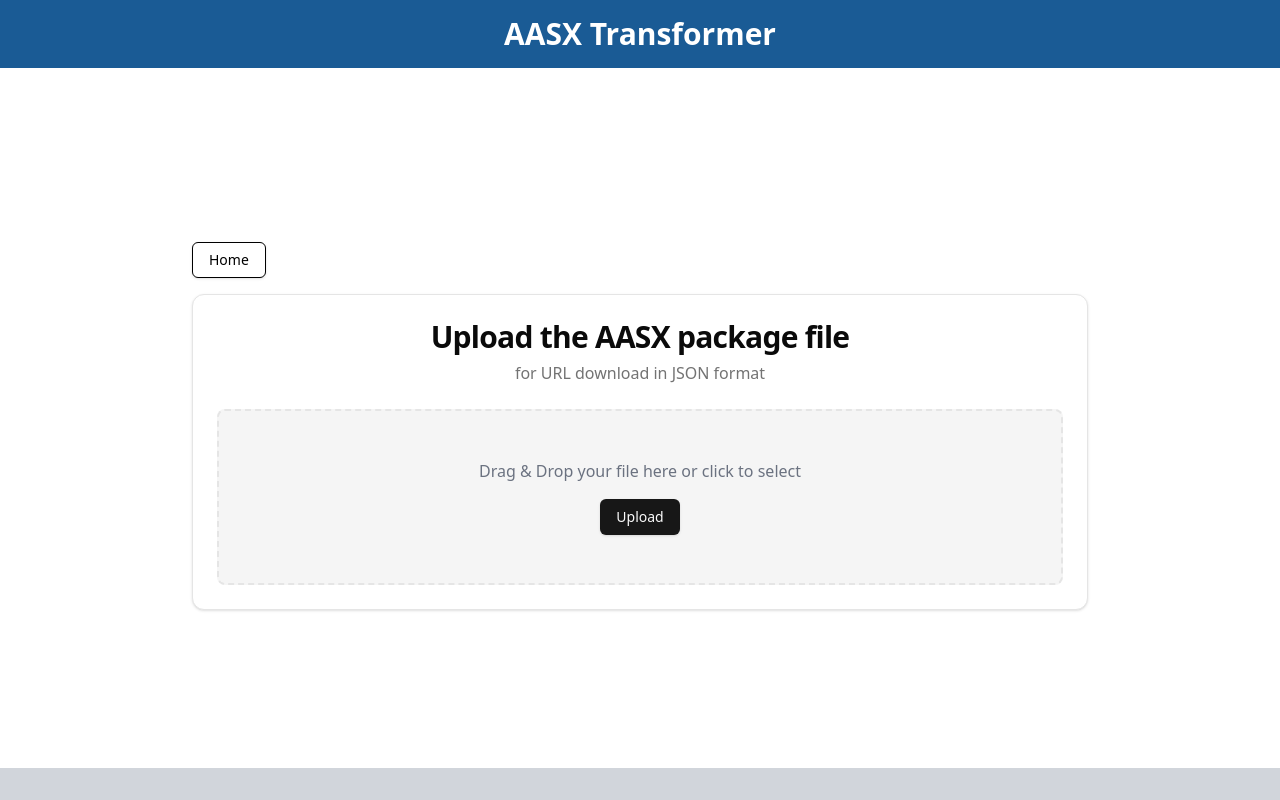
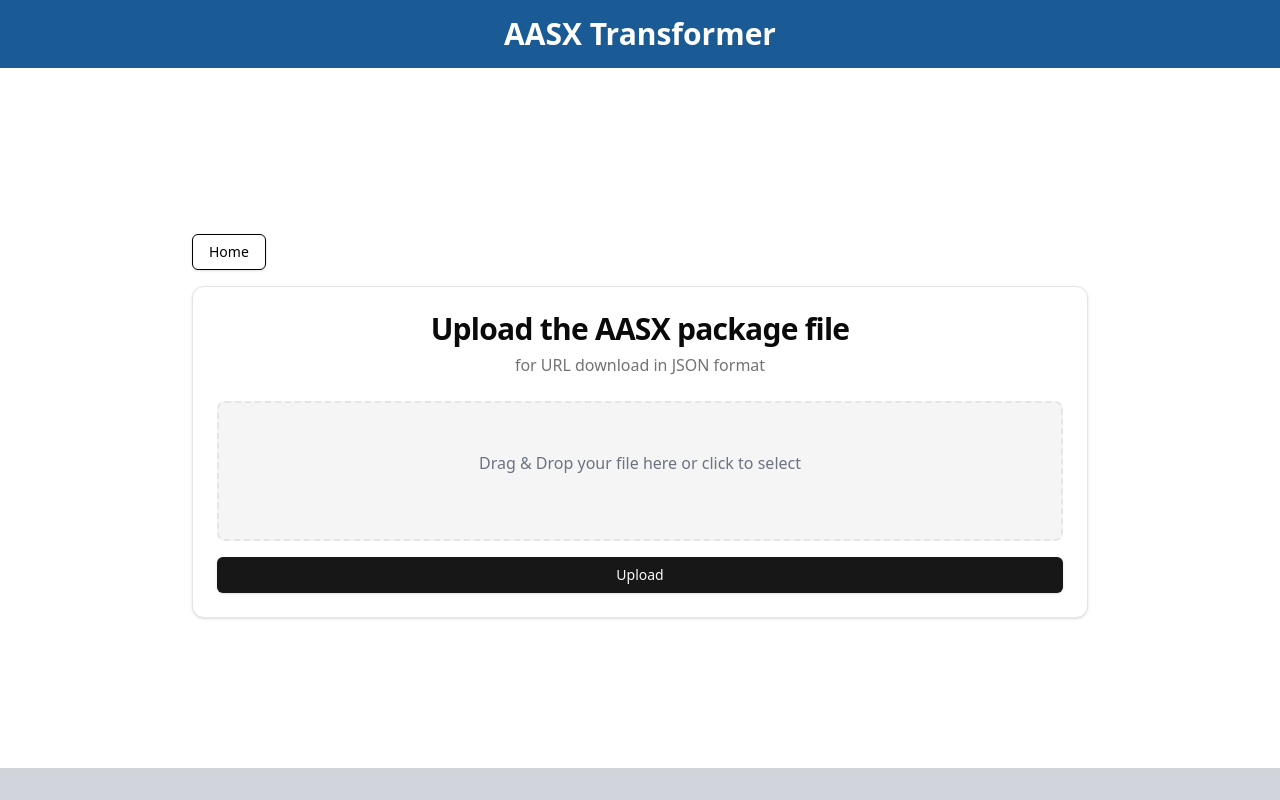
Before and after one commit to downying/AASX_Transformer, a Next.js app in the folder aasx-transformer/: page /main in a window 1280 px wide. Built offline with nearby package versions, Linux system fonts and the light colour scheme.

Commit message:
[Front] 업로드버튼 클릭 시 파일 선택 되는 오류 수정

```diff
--- a/aasx-transformer/src/app/main/page.tsx
+++ b/aasx-transformer/src/app/main/page.tsx
@@ -119,8 +119,7 @@ const MainPage = () => {
           {/* 업로드 영역 */}
           <CardContent>
             <div
-              className={`flex flex-col items-center justify-center p-12 border-2 border-dashed border-border rounded-lg bg-muted w-full max-w-5xl ${
-                isDragging ? "border-blue-500" : ""
+              className={`flex flex-col items-center justify-center p-12 border-2 border-dashed border-border rounded-lg bg-muted w-full max-w-5xl ${isDragging ? "border-blue-500" : ""
                 }`}
               onClick={handleFileClick}
               onDragOver={handleDragOver}
@@ -147,14 +146,15 @@ const MainPage = () => {
                   </p>
                 </div>
               )}
-              <Button onClick={handleUpload} variant="default">
+            </div>
+            {/* 업로드 버튼 */}
+            <Button onClick={handleUpload} variant="default" className="mt-4 w-full">
               Upload
             </Button>
-            </div>
         </CardContent>
       </Card>
     </div>
-    </div>
+    </div >
   );
 };
 
```
Lines whose indentation alone changed are shown as unchanged.
